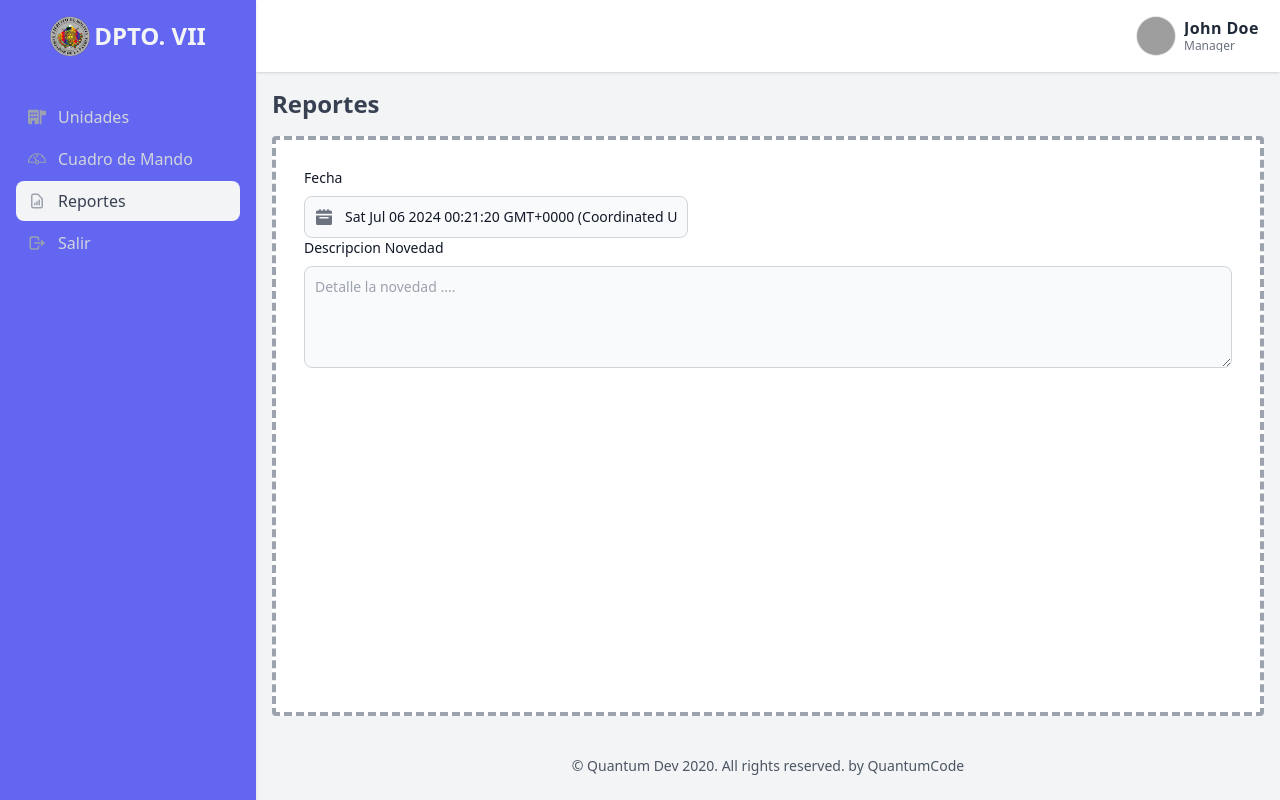
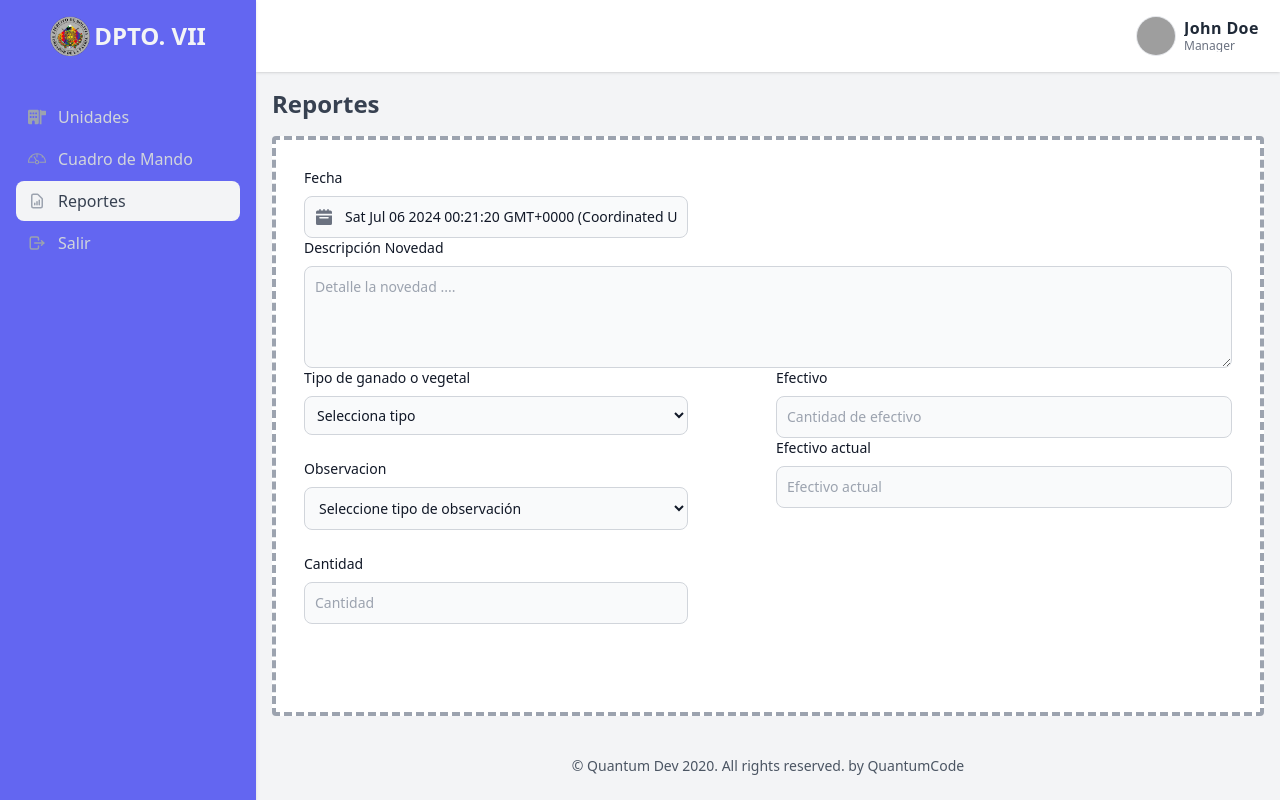
Before and after one commit to QuantumCode2000/soc-fronted, a React (Vite) app: page /reportes in a window 1280 px wide. Built offline with nearby package versions, Linux system fonts and the light colour scheme; grey boxes are pictures that could not be loaded.

Commit message:
Actualizacion de Reportes

```diff
--- a/src/views/Reportes/Reportes.tsx
+++ b/src/views/Reportes/Reportes.tsx
@@ -36,7 +36,7 @@ const Reportes = () => {
         for="message"
         className="block mb-2 text-sm font-medium text-gray-900 "
       >
-        Descripcion Novedad
+        Descripción Novedad
       </label>
       <textarea
         id="message"
@@ -44,6 +44,39 @@ const Reportes = () => {
         className="block p-2.5 w-full text-sm text-gray-900 bg-gray-50 rounded-lg border border-gray-300 focus:ring-blue-500 focus:border-blue-500 "
         placeholder="Detalle la novedad ...."
       ></textarea>
+
+      <div className="grid grid-cols-2 gap-4">
+        <div>
+        <form className="max-w-sm">
+          <label htmlFor="small" className="block mb-2 text-sm font-medium text-gray-900 ">Tipo de ganado o vegetal</label>
+            <select id="small" className="block w-full p-2 mb-6 text-sm text-gray-900 border border-gray-300 rounded-lg bg-gray-50 focus:ring-blue-500 focus:border-blue-500">
+              <option selected>Selecciona tipo</option>
+              <option value="Vacuno">Vacuno</option>
+              <option value="Pisicola">Pisicola</option>
+              <option value="Flores">Flores</option>
+              <option value="Lombricultura">Lombricultura</option>
+            </select>
+            <label htmlFor="default" className="block mb-2 text-sm font-medium text-gray-900">Observacion</label>
+              <select id="default" className="bg-gray-50 border border-gray-300 text-gray-900 mb-6 text-sm rounded-lg focus:ring-blue-500 focus:border-blue-500 block w-full p-2.5">
+                <option selected>Seleccione tipo de observación</option>
+                <option value="Nacimiento">Nacimiento</option>
+                <option value="Deceso">Deceso</option>
+                <option value="Descarte">Descarte</option>
+                <option value="Compra">Compra</option>
+            </select>
+            </form>
+            <form className="max-w-sm">
+              <label for="number-input" class="block mb-2 text-sm font-medium text-gray-900 ">Cantidad</label>
+              <input type="number" id="number-input" aria-describedby="helper-text-explanation" className="bg-gray-50 border border-gray-300 text-gray-900 text-sm rounded-lg focus:ring-blue-500 focus:border-blue-500 block w-full p-2.5" placeholder="Cantidad" required />
+            </form>
+        </div>
+        <div>
+        <label for="number-input" class="block mb-2 text-sm font-medium text-gray-900 ">Efectivo</label>
+        <input type="number" id="number-input" aria-describedby="helper-text-explanation" className="bg-gray-50 border border-gray-300 text-gray-900 text-sm rounded-lg focus:ring-blue-500 focus:border-blue-500 block w-full p-2.5" placeholder="Cantidad de efectivo" required />
+        <label for="number-input" class="block mb-2 text-sm font-medium text-gray-900 ">Efectivo actual</label>
+        <input type="number" id="number-input" aria-describedby="helper-text-explanation" className="bg-gray-50 border border-gray-300 text-gray-900 text-sm rounded-lg focus:ring-blue-500 focus:border-blue-500 block w-full p-2.5" placeholder="Efectivo actual" required />
+        </div>
+      </div>
     </div>
   );
 };
```
